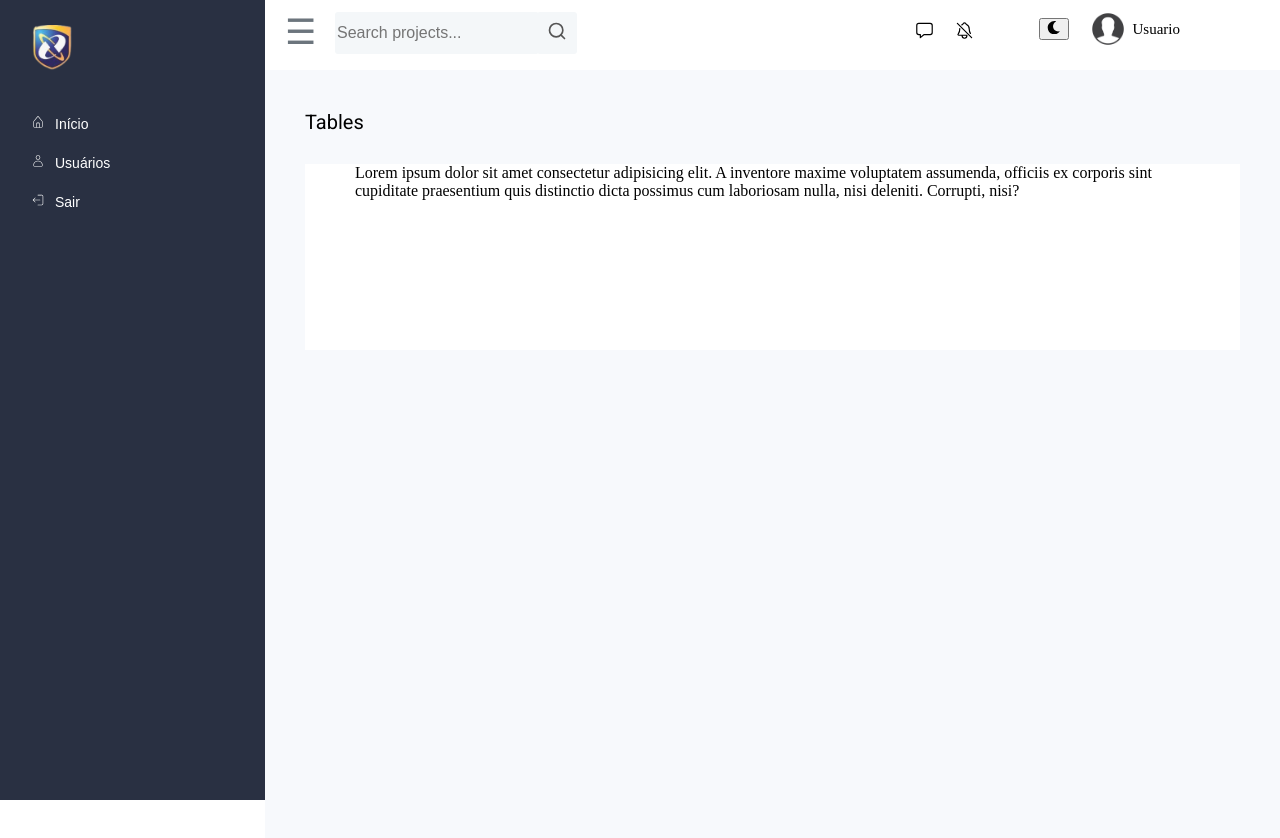
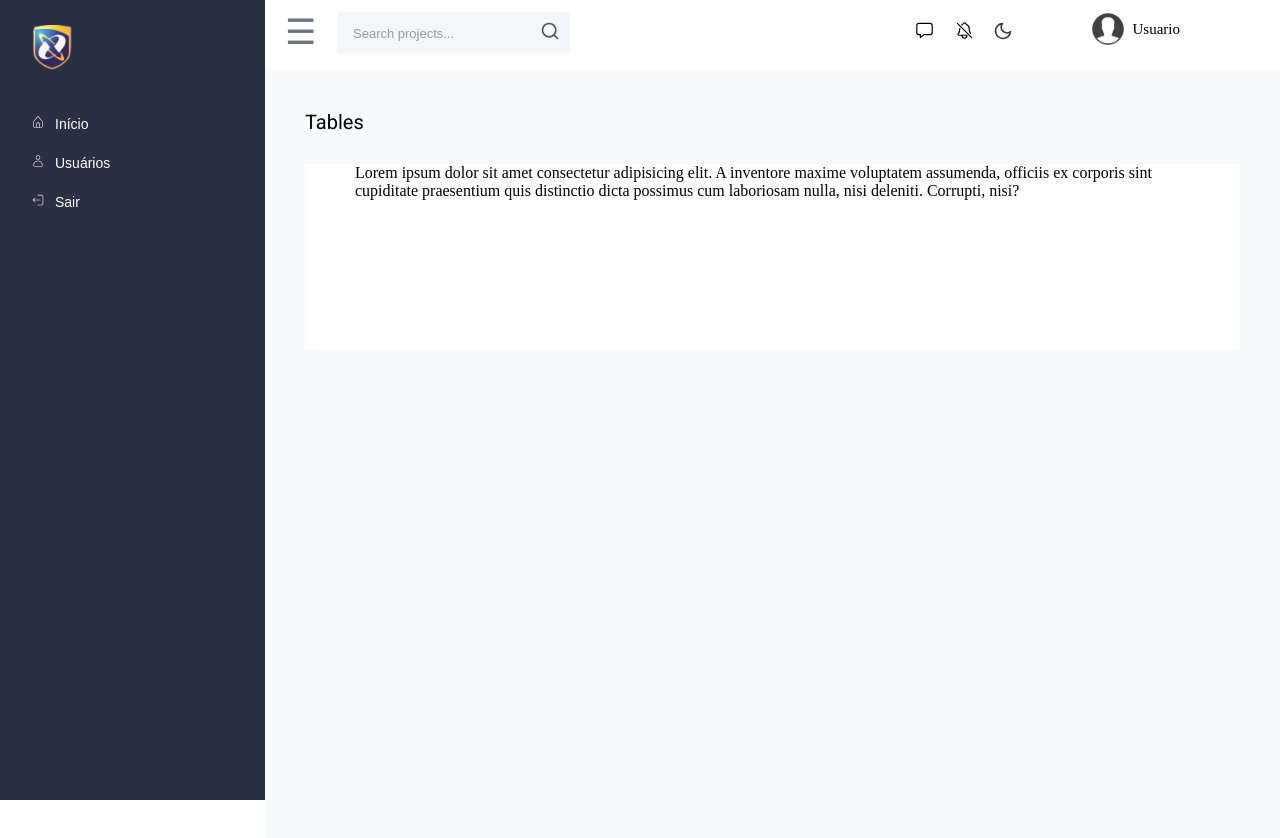
Before and after one commit to Mirtonmqs/login, a React (Vite) app in the folder my-project/: page /site in a window 1280 px wide. Shown: the top 838 px of the page. Built offline with nearby package versions, Linux system fonts and the light colour scheme.

Commit message:
dark mode atual1

```diff
--- a/my-project/src/Pages/Site.jsx
+++ b/my-project/src/Pages/Site.jsx
@@ -1,8 +1,8 @@
 import React, { useState } from 'react';
 import { FiSearch } from 'react-icons/fi';
-import { IoNotificationsOffOutline, IoChatboxOutline } from 'react-icons/io5';
+import { IoNotificationsOffOutline, IoChatboxOutline, IoSunnyOutline } from 'react-icons/io5';
 import { CiLogout, CiUser, CiHome } from 'react-icons/ci';
-import { FaSun, FaMoon } from 'react-icons/fa'; // Importando os ícones para o modo claro e escuro
+import { FiMoon } from 'react-icons/fi';
 import logo from '@/img/logoaspec.png';
 import perfil from '@/img/perfil.jpg';
 import '@/styles/Site.css';
@@ -87,9 +87,9 @@ const Site2 = () => {
                 </button>
               </div>
               <div className="perfil">
-              <button className="toggle-dark-mode-btn" onClick={toggleDarkMode}>
-                {darkMode ? <FaSun /> : <FaMoon />}
-              </button>
+                <button className="toggle-dark-mode-btn" onClick={toggleDarkMode}>
+                  {darkMode ?  <IoSunnyOutline /> : <FiMoon />}
+                </button>
                 <img className="img-perfil" src={perfil} alt="perfil" />
                 <div className="nome-usuario">Usuario</div>
               </div>
--- a/my-project/src/styles/Site.css
+++ b/my-project/src/styles/Site.css
@@ -315,14 +315,19 @@ body {
 
 .form-site input[type="text"] {
   background-color: #F4F7F9;
-  margin: 10px;
+  margin: 12px;
   width: 200px;
   height: 40px;
   border-radius: 3px;
   border: none;
-  font-size: 16px;
+  font-size: 13px;
   margin-top: 12px;
   margin-right: -12px;
+}
+
+input[type="text"]::placeholder {
+  color: #999;
+  padding-left: 14px;
 }
 
 .icons {
@@ -330,7 +335,7 @@ body {
 }
 
 .btn-lupa {
-  margin: 10px;
+  margin: 1px;
   width: 40px;
   height: 42px;
   color: #555;
@@ -390,38 +395,70 @@ body {
   padding-left: 70px;
 }
 
-/* Estilos gerais */
-body, .container, .navbar, .sidebar, .bg-site, .corpo, .table-users, .form-site, .toggle-btn, .toggle-dark-mode-btn {
-  transition: background-color 0.3s, color 0.3s;
-}
 
-/* Modo Claro */
+/* darkmode */
 .light-mode {
   background-color: white;
   color: black;
 }
 
-/* Modo Escuro */
 .dark-mode {
-  background-color: #121212;
+  background-color: #202634;
   color: white;
 }
 
 .dark-mode .navbar,
-.dark-mode .sidebar,
 .dark-mode .bg-site,
-.dark-mode .corpo,
-.dark-mode .table-users {
-  background-color: #1e1e1e;
+.dark-mode .corpo {
+  background-color: #1a1a33;
 }
 
 .dark-mode .form-site input {
-  background-color: #2e2e2e;
+  background-color: #293042;
   color: white;
 }
 
-/* Outros estilos específicos do modo escuro */
 .dark-mode .toggle-dark-mode-btn {
-  background-color: #3e3e3e;
+  background-color: #00008b;
   color: white;
+  background: none;
+  border: transparent;
+  margin-right: 50px;
+  margin-top: 8px;
 }
+
+/* botao de lua */
+.toggle-dark-mode-btn {
+  background-color: #00008b;
+  color: rgb(56, 54, 54);
+  background: none;
+  border: transparent;
+  margin-right: 50px;
+  margin-top: 8px;
+}
+
+.dark-mode .icon-msg,
+.dark-mode .icon-sino  {
+  background-color: #00008b;
+  color: white;
+  background: none;
+  border: transparent;
+}
+
+.dark-mode .bg-site {
+  background-color: #00008b;
+}
+
+.toggle-dark-mode-btn {
+  font-size: 20px;
+  background: none;
+  border: transparent;
+}
+
+.dark-mode .btn-lupa {
+  background-color: #293042;
+}
+
+.dark-mode .text1 {
+  color: #293042;
+}
```
